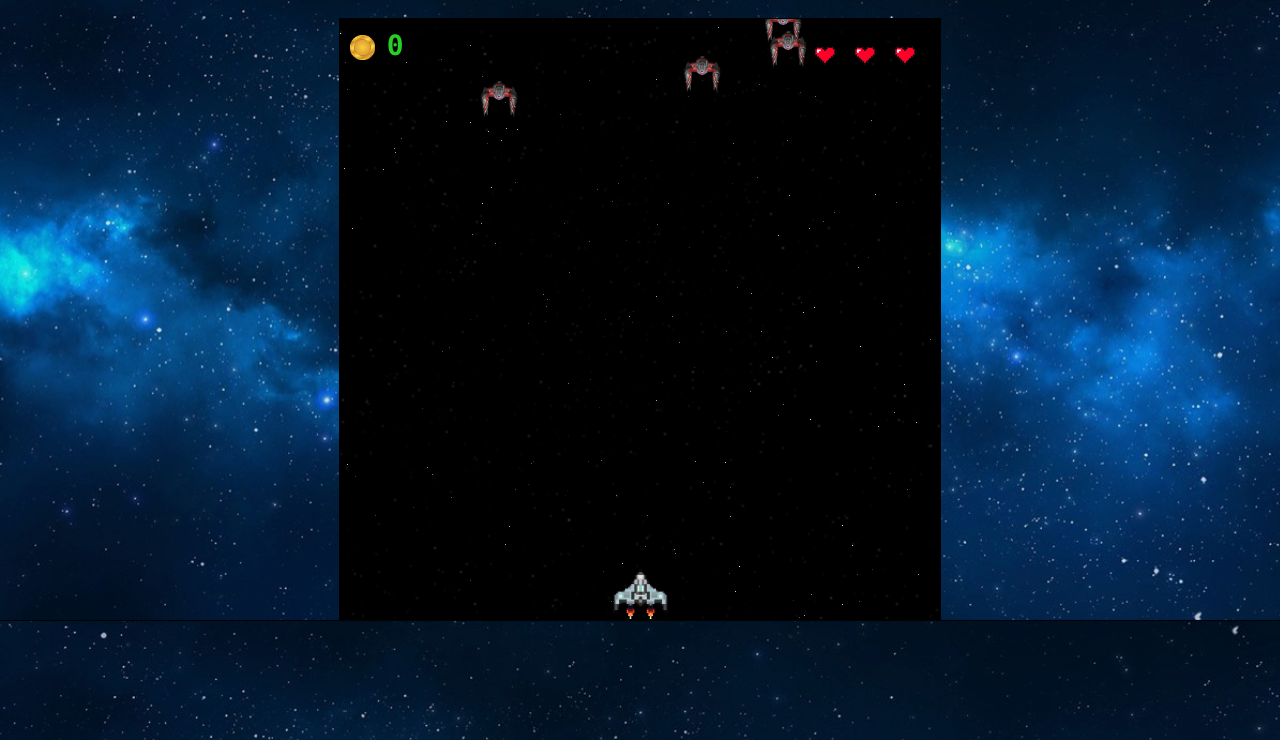
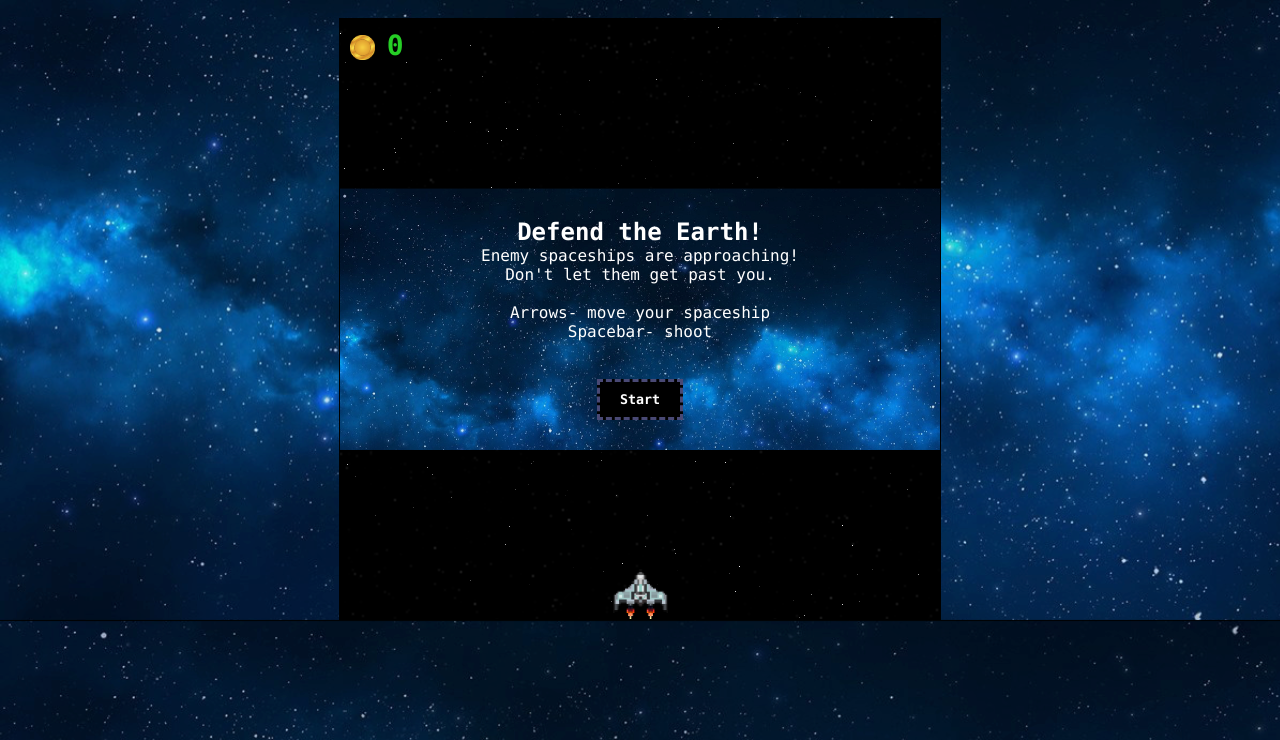
Before and after one commit to SiciarzMat/Space-Defender, a plain HTML site: page index.html in a window 1280 px wide. Shown: the part 60-800 px from the top of the page. Drawn offline with Linux system fonts and the light colour scheme.

Commit message:
added Start Game button

```diff
--- a/app.js
+++ b/app.js
@@ -4,6 +4,8 @@ const scoreElement = document.querySelector(".score");
 const lifesElement = document.querySelector(".lifes");
 const gameOverElement = document.querySelector(".end-game");
 const restartButton = document.querySelector("#restart");
+const newGameElement = document.querySelector(".start-game");
+const startButton = document.querySelector("#start");
 const bulletArray = [];
 const enemyArray = [];
 let score = 0;
@@ -163,10 +165,15 @@ const moveEnemies = () => {
   }
 };
 
-setInterval(moveBullets, 50);
-moveEnemiesInterval = setInterval(moveEnemies, 200);
-createEnemyInterval = setInterval(createEnemy, 1000);
+const startGame = () => {
+  boardElement.style.animation = "moveBg 1s infinite linear";
+  newGameElement.style.display = "none";
+  setInterval(moveBullets, 50);
+  moveEnemiesInterval = setInterval(moveEnemies, 200);
+  createEnemyInterval = setInterval(createEnemy, 1000);
 
-showLifes();
+  showLifes();
+};
 
+startButton.addEventListener("click", startGame);
 restartButton.addEventListener("click", restartGame);
--- a/index.html
+++ b/index.html
@@ -16,12 +16,21 @@
         <span class="score">0</span>
       </div>
       <div class="lifes"></div>
-      <div class="end-game">
+      <div class="game end-game">
         <h2>Game Over!</h2>
         Enemy spaceships have conquered the Earth...
         <br /><br />
         <button id="restart" class="button">Start Again</button>
       </div>
+      <div class="game start-game">
+        <h2>Defend the Earth!</h2>
+        Enemy spaceships are approaching!<br />
+        Don't let them get past you. <br /><br />
+        <p><code>Arrows</code>- move your spaceship</p>
+        <p><code>Spacebar</code>- shoot</p>
+        <br /><br />
+        <button id="start" class="button">Start</button>
+      </div>
     </div>
     <script src="app.js"></script>
   </body>
--- a/styles.css
+++ b/styles.css
@@ -24,7 +24,7 @@ body {
   position: relative;
   overflow: hidden;
   background: url("./images/BG.png") repeat;
-  animation: moveBg 1s infinite linear;
+  /* animation: moveBg 1s infinite linear; */
 }
 @keyframes moveBg {
   from {
@@ -100,7 +100,7 @@ body {
   background: url("./images/heart.png") no-repeat center / contain;
 }
 
-.end-game {
+.game {
   z-index: 4;
   position: absolute;
   top: 50%;
@@ -112,13 +112,16 @@ body {
   background-size: cover;
   background-color: black;
   transform: translate(-50%, -50%);
-  display: none;
+  display: flex;
   flex-direction: column;
   text-align: center;
   border: none;
   align-items: center;
 }
 
+.end-game {
+  display: none;
+}
 .button {
   color: #fff;
   background-image: url("./images/BG.png");
```
